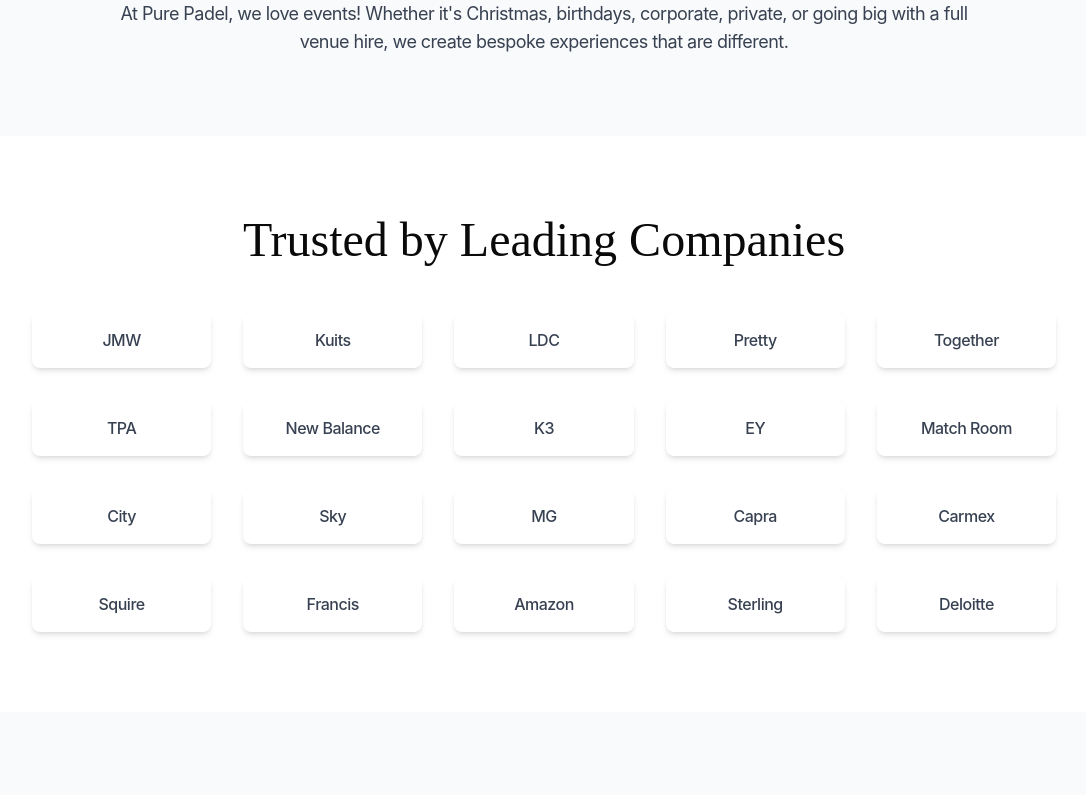
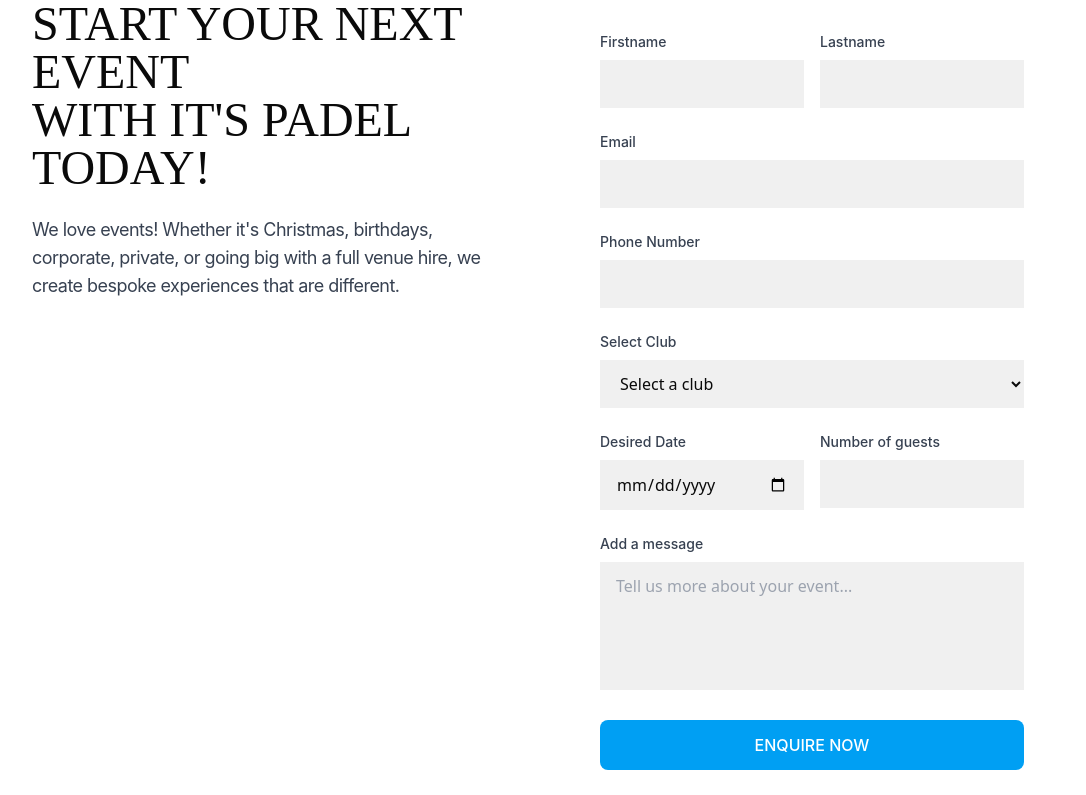
Before and after one commit to grandmasterkd/itspadel-website, a React (Vite) app: page /events in a window 1280 px wide. Shown: the part 880-1675 px from the top of the page, without its empty margins (96-1182 px from the left). Built offline with nearby package versions, Linux system fonts and the light colour scheme; a web font is replaced by a local one.

Commit message:
wip: modifying ui for all pages

```diff
--- a/languages/padelabout.json
+++ b/languages/padelabout.json
@@ -21,7 +21,7 @@
     "image": "https://images.unsplash.com/photo-1622279457486-62dcc4a431d6?q=80&w=1740&auto=format&fit=crop"
   },
   "people": {
-    "headline": "Our People"
+    "headline": "Meet Our Team"
   },
   "team": [
     {
--- a/src/components/About/Team.tsx
+++ b/src/components/About/Team.tsx
@@ -45,17 +45,17 @@
           {aboutData.team.map((member: {name: string, role: string, image: string}, index: number) => (
             <motion.div
               key={index}
-              className="bg-white rounded-2xl shadow-lg overflow-hidden"
+              className="bg-white rounded-2xl overflow-hidden relative w-full"
               variants={itemVariants}
             >
               <img
                 src={member.image}
                 alt={member.name}
-                className="w-full h-64 object-cover"
+                className=" w-full h-full object-cover"
               />
-              <div className="p-6">
-                <h3 className="font-bison text-xl mb-2">{member.name}</h3>
-                <p className="font-inter text-gray-600">{member.role}</p>
+              <div className="w-full absolute bottom-0 left-0 z-10 p-6 h-32 bg-gradient-to-t from-[#009FF3] to-black/0">
+                <h3 className="font-bison text-3xl mb-0 text-white">{member.name}</h3>
+                <p className="font-inter text-white">{member.role}</p>
               </div>
             </motion.div>
           ))}
--- a/src/components/About/Values.tsx
+++ b/src/components/About/Values.tsx
@@ -4,7 +4,7 @@
 
 const Values = () => {
   return (
-    <section className="py-20 px-8 md:px-16 lg:px-32 bg-gray-50">
+    <section className="py-20 px-8 md:px-16 lg:px-32 ">
       <div className="max-w-7xl mx-auto">
         <div className="grid grid-cols-1 lg:grid-cols-2 gap-12 items-center">
           <motion.div
--- /dev/null
+++ b/src/components/Events/ContactForm.tsx
@@ -0,0 +1,143 @@
+import { useForm } from 'react-hook-form'
+
+interface FormData {
+  firstname: string
+  lastname: string
+  email: string
+  phone: string
+  club: string
+  date: string
+  guests: number
+  message?: string
+}
+
+const ContactForm = () => {
+  const { register, handleSubmit, formState: { errors } } = useForm<FormData>()
+
+  const onSubmit = (data: FormData) => {
+    console.log(data)
+    // Handle form submission
+  }
+
+  return (
+    <section className="py-20 px-8 md:px-16 lg:px-32">
+      <div className="max-w-7xl mx-auto">
+        <div className="grid grid-cols-1 lg:grid-cols-2 gap-12 items-start">
+          {/* Left Column */}
+          <div>
+            <h2 className="font-bison text-4xl md:text-5xl mb-6">
+              START YOUR NEXT EVENT<br />
+              WITH IT'S PADEL TODAY!
+            </h2>
+            <p className="font-inter text-lg text-gray-700">
+              We love events! Whether it's Christmas, birthdays, corporate, private, or going big with a full venue hire, we create bespoke experiences that are different.
+            </p>
+          </div>
+
+          {/* Right Column - Form */}
+          <div className="p-8">
+            <form onSubmit={handleSubmit(onSubmit)} className="space-y-6">
+              <div className="grid grid-cols-1 md:grid-cols-2 gap-4">
+                <div>
+                  <label className="block font-inter text-sm font-medium text-gray-700 mb-2">Firstname</label>
+                  <input
+                    {...register('firstname', { required: true })}
+                    className="w-full px-4 py-3 bg-[#F0F0F0] focus:outline-none focus:ring-2 focus:ring-[#009FF3]"
+                    type="text"
+                  />
+                  {errors.firstname && <span className="text-red-500 text-sm">This field is required</span>}
+                </div>
+                <div>
+                  <label className="block font-inter text-sm font-medium text-gray-700 mb-2">Lastname</label>
+                  <input
+                    {...register('lastname', { required: true })}
+                    className="w-full px-4 py-3 bg-[#F0F0F0] focus:outline-none focus:ring-2 focus:ring-[#009FF3]"
+                    type="text"
+                  />
+                  {errors.lastname && <span className="text-red-500 text-sm">This field is required</span>}
+                </div>
+              </div>
+
+              <div>
+                <label className="block font-inter text-sm font-medium text-gray-700 mb-2">Email</label>
+                <input
+                  {...register('email', { required: true, pattern: /^\S+@\S+$/i })}
+                  className="w-full px-4 py-3 bg-[#F0F0F0] focus:outline-none focus:ring-2 focus:ring-[#009FF3]"
+                  type="email"
+                />
+                {errors.email && <span className="text-red-500 text-sm">Valid email is required</span>}
+              </div>
+
+              <div>
+                <label className="block font-inter text-sm font-medium text-gray-700 mb-2">Phone Number</label>
+                <input
+                  {...register('phone', { required: true })}
+                  className="w-full px-4 py-3 bg-[#F0F0F0] focus:outline-none focus:ring-2 focus:ring-[#009FF3]"
+                  type="tel"
+                />
+                {errors.phone && <span className="text-red-500 text-sm">This field is required</span>}
+              </div>
+
+              <div>
+                <label className="block font-inter text-sm font-medium text-gray-700 mb-2">Select Club</label>
+                <select
+                  {...register('club', { required: true })}
+                  className="w-full px-4 py-3 bg-[#F0F0F0] focus:outline-none focus:ring-2 focus:ring-[#009FF3]"
+                >
+                  <option value="">Select a club</option>
+                  <option value="alderley-park">Alderley Park</option>
+                  <option value="manchester">Manchester</option>
+                  <option value="darlington">Darlington</option>
+                  <option value="stockport">Stockport</option>
+                  <option value="nottingham">Nottingham</option>
+                </select>
+                {errors.club && <span className="text-red-500 text-sm">Please select a club</span>}
+              </div>
+
+              <div className="grid grid-cols-1 md:grid-cols-2 gap-4">
+                <div>
+                  <label className="block font-inter text-sm font-medium text-gray-700 mb-2">Desired Date</label>
+                  <input
+                    {...register('date', { required: true })}
+                    className="w-full px-4 py-3 bg-[#F0F0F0] focus:outline-none focus:ring-2 focus:ring-[#009FF3]"
+                    type="date"
+                  />
+                  {errors.date && <span className="text-red-500 text-sm">This field is required</span>}
+                </div>
+
+                <div>
+                  <label className="block font-inter text-sm font-medium text-gray-700 mb-2">Number of guests</label>
+                  <input
+                    {...register('guests', { required: true, min: 1 })}
+                    className="w-full px-4 py-3 bg-[#F0F0F0] focus:outline-none focus:ring-2 focus:ring-[#009FF3]"
+                    type="number"
+                    min="1"
+                  />
+                  {errors.guests && <span className="text-red-500 text-sm">At least 1 guest required</span>}
+                </div>
+              </div>
+
+              <div>
+                <label className="block font-inter text-sm font-medium text-gray-700 mb-2">Add a message</label>
+                <textarea
+                  {...register('message')}
+                  className="w-full px-4 py-3 bg-[#F0F0F0] focus:outline-none focus:ring-2 focus:ring-[#009FF3] h-32 resize-none"
+                  placeholder="Tell us more about your event..."
+                />
+              </div>
+
+              <button
+                type="submit"
+                className="w-full bg-[#009FF3] text-white px-6 py-3 font-inter font-medium hover:bg-[#0080cc] transition-colors uppercase"
+              >
+                Enquire Now
+              </button>
+            </form>
+          </div>
+        </div>
+      </div>
+    </section>
+  )
+}
+
+export default ContactForm
--- a/src/components/ui/button.tsx
+++ b/src/components/ui/button.tsx
@@ -54,4 +54,4 @@
 )
 Button.displayName = "Button"
 
-export { Button, buttonVariants }
+export { Button }
--- a/src/pages/About.tsx
+++ b/src/pages/About.tsx
@@ -2,8 +2,9 @@
 import Mission from '../components/About/Mission'
 import Values from '../components/About/Values'
 import Team from '../components/About/Team'
-import Testimonials from '../components/About/Testimonials'
 import aboutData from '../../languages/padelabout.json'
+import Reviews from '@/components/Reviews'
+import Community from '@/components/Community'
 
 const About = () => {
   return (
@@ -18,7 +19,8 @@
       <Mission />
       <Values />
       <Team />
-      <Testimonials />
+      <Reviews />
+      <Community />
     </div>
   )
 }
--- a/src/pages/Events.tsx
+++ b/src/pages/Events.tsx
@@ -1,8 +1,5 @@
 import Hero from '../components/Hero'
-import Description from '../components/Events/Description'
-import Companies from '../components/Events/Companies'
-import WhatMakesDifferent from '../components/Events/WhatMakesDifferent'
-import Experience from '../components/Events/Experience'
+import ContactForm from '../components/Events/ContactForm'
 import eventsData from '../../languages/padelevents.json'
 
 const Events = () => {
@@ -13,10 +10,7 @@
         headline={eventsData.hero.headline}
         paragraph={eventsData.hero.paragraph}
       />
-      <Description />
-      <Companies />
-      <WhatMakesDifferent />
-      <Experience />
+      <ContactForm />
     </div>
   )
 }
```
Also changed, not shown: languages/padelwhatispadel.json (+6 -1 lines), src/components/Navbar.tsx (+5 -5 lines), src/components/WhatIsPadel/HowToPlay.tsx (+61 -29 lines).
